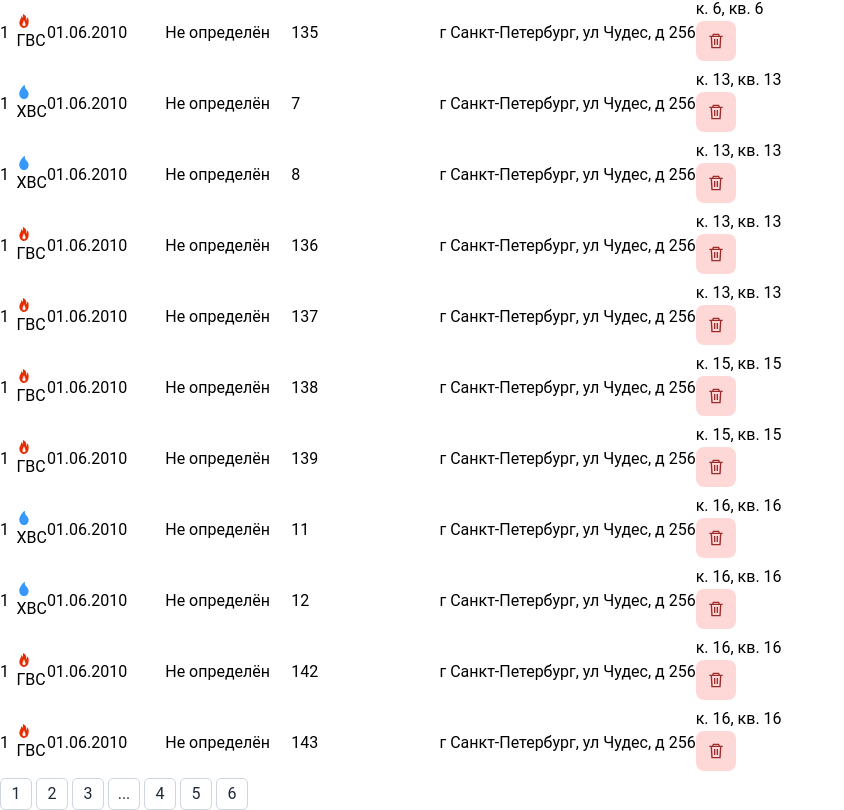
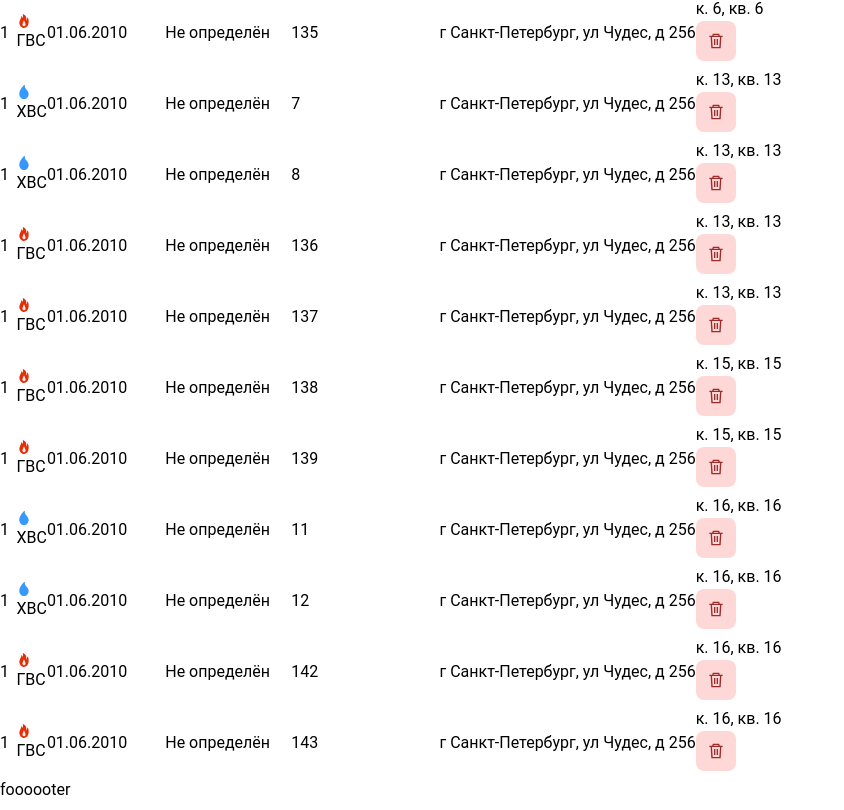
Before and after one commit to EgorVolg/counters, a React (Vite) app: page / in a window 1280 px wide. Shown: the part 690-1500 px from the top of the page, without its empty margins (0-844 px from the left). Built offline with nearby package versions, Linux system fonts and the light colour scheme; data requests are answered from the project's data file.

Commit message:
Revert "Added pagination component"
This reverts commit 7e43de652a536105e8b6fe29a664535c5b1aba51.

```diff
--- a/src/App.tsx
+++ b/src/App.tsx
@@ -22,7 +22,7 @@ export const App = () => {
   }, [updateAreas, updateMeters, dataAreas, dataMeters]);
 
   return (
-    <div className=" bg-neutral-50">
+    <div className=" bg-neutral-50 ">
       <header className="text-2xl pt-4 pl-4">
         <strong>Список счётчиков</strong>
       </header>
--- a/src/components/Itemslist.tsx
+++ b/src/components/Itemslist.tsx
@@ -7,12 +7,8 @@ import {
   useGetMetersQuery,
   useRemoveItemMutation,
 } from "../api/makeRequest.ts";
-import {TableFooter} from "./TableFooter.tsx";
-import { useState } from "react";
 
 export const ItemsList = () => {
-  const [pageNumber, setPageNumber] = useState(1);
-
   const { meters } = useMeters();
   const { areas } = useAreas();
 
@@ -41,9 +37,7 @@ export const ItemsList = () => {
           <tbody className="">{createMeter}</tbody>
         </table>
       </div>
-      <div className="border border-solid border-gray-200 min-h-8 rounded-b-lg">
-        <TableFooter />
-      </div>
+      <div className="border border-solid border-gray-200 px-2 rounded-b-lg">foooooter</div>
     </main>
   );
 };
--- a/src/components/NavItemsTopBar.tsx
+++ b/src/components/NavItemsTopBar.tsx
@@ -12,7 +12,7 @@ export const NavItemsListMap = () => {
   return navItemsList.map((str: { title: string }, index: number) => (
     <td
       key={index}
-      className="p-2 min-h-8 font-semibold text-neutral-500
+      className="p-2 font-semibold text-neutral-500
        bg-[#F0F3F7] top-0 sticky z-[1] font-roboto"
     >
       {str.title}
--- a/src/components/TableFooter.tsx
+++ /dev/null
@@ -1,9 +0,0 @@
-import React from "react";
-
-export const TableFooter = () => (
-  <div className="flex justify-end items-center p-2">
-    {[1, 2, 3, "...", 4, 5, 6].map((pageNumber) => (
-      <button key={pageNumber} className="paginationButton">{pageNumber}</button>
-    ))}
-  </div>
-);
--- a/src/index.css
+++ b/src/index.css
@@ -7,8 +7,7 @@
   margin: 0;
   box-sizing: border-box;
   font-family: "roboto", sans-serif;
-  overflow: hidden;
-}
+ }
 
 ::-webkit-scrollbar {
   width: 5px;
@@ -26,14 +25,3 @@
 ::-webkit-scrollbar-thumb:hover {
   background: #5e6674;
 }
-
-.paginationButton {
-  width: 32px;
-  height: 32px;
-  border: 1px solid #ced5de;
-  border-radius: 5px;
-  cursor: pointer;
-  background-color: #fff;
-  color: #1f2939;
-  margin-right: 4px;
-}
```
